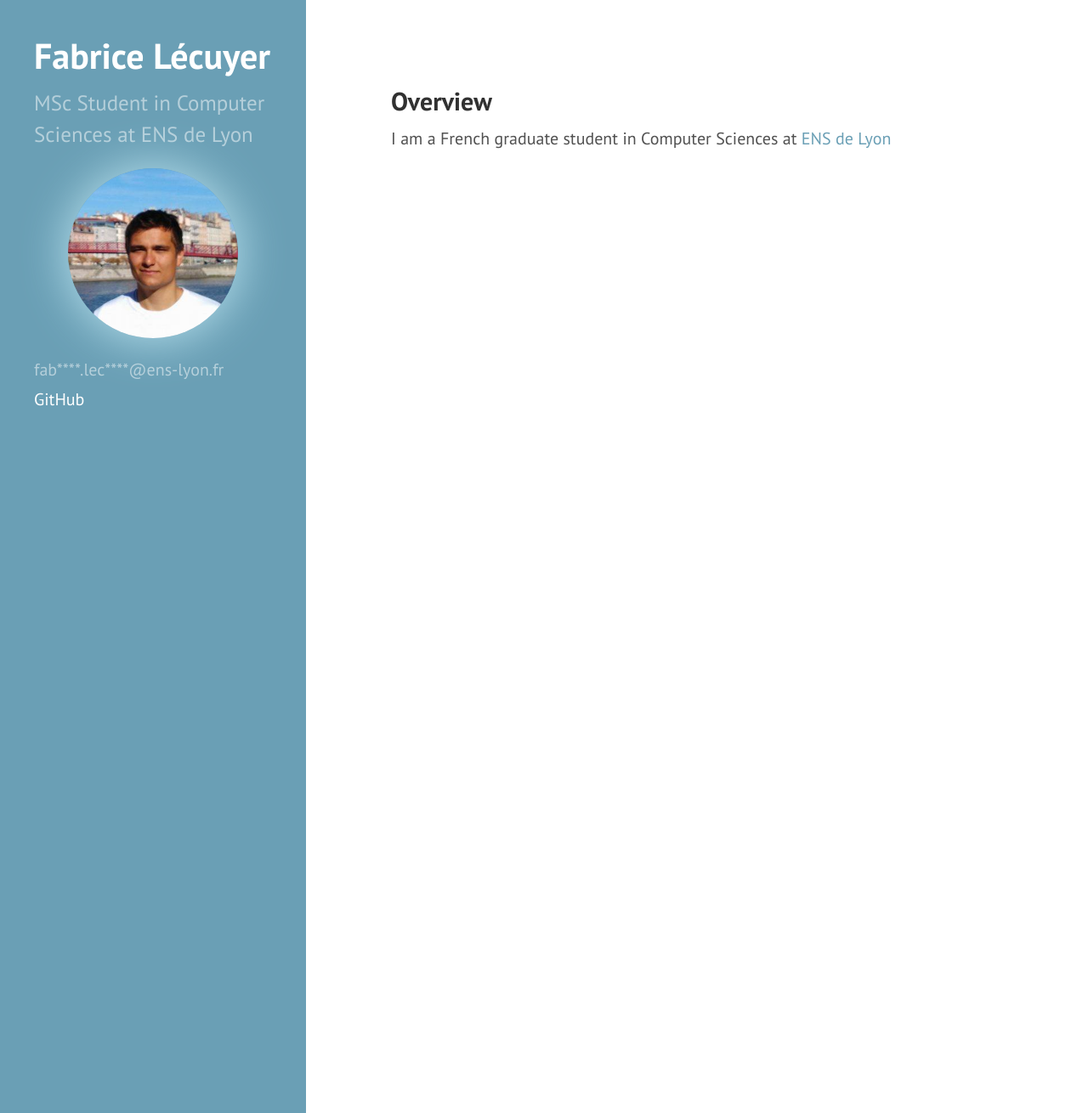
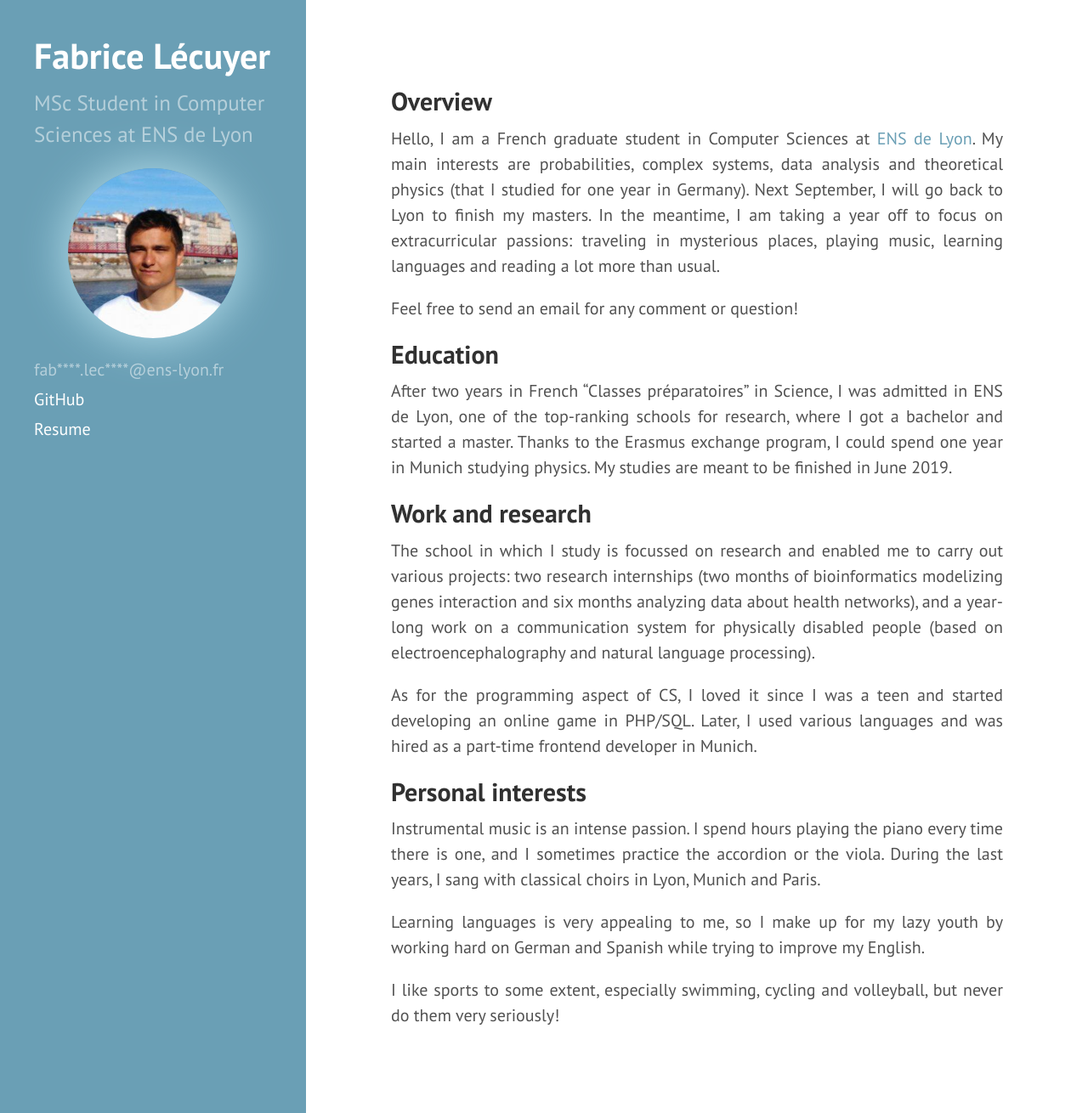
Before and after one commit to lecfab/lecfab.github.io, a Jekyll site: the page built from index.md, in a window 1280 px wide and 1310 px high. Shown: the whole window at 85% size. Built offline with Jekyll 4.4.1, drawn with Linux system fonts in a browser that asks for light colours.

Commit message:
update 2018

```diff
--- a/_config.yml
+++ b/_config.yml
@@ -34,6 +34,7 @@ author:
   email:             fabrice.lecuyer@ens-lyon.fr
   emailProtected:    fab****.lec****@ens-lyon.fr
   img:               /public/photoLyon.jpg
+  cv:                /public/CV_2018.pdf
 
 # Gems
 gems:
--- a/_includes/sidebar.html
+++ b/_includes/sidebar.html
@@ -1,15 +1,16 @@
 <div class="sidebar">
   <div class="container"> <!-- sidebar-sticky -->
     <div class="sidebar-about">
-      <h1>{{ site.title }}</h1>
+      <a class="sidebar-nav-item{% if page.url == site.baseurl %} active{% endif %}" href="{{ site.baseurl }}"><h1>{{ site.title }}</h1></a>
+
       <p class="lead">{{ site.description }}</p>
     </div>
 
     <nav class="sidebar-nav">
+
       {% comment %}
         <a class="sidebar-nav-item{% if page.url == site.baseurl %} active{% endif %}" href="{{ site.baseurl }}">Home</a>
-
-
+photoLyon.jpg
         The code below dynamically generates a sidebar nav of pages with
         `layout: page` in the front-matter. See readme for usage.
 
@@ -30,6 +31,8 @@
 
       <a class="sidebar-nav-item" href="{{ site.github.repo }}">GitHub</a>
 
+      <a class="sidebar-nav-item" href="{{ site.author.cv }}" target="_blank">Resume</a>
+
     </nav>
 
     {% comment %}
--- a/index.md
+++ b/index.md
@@ -5,4 +5,24 @@ title: Home
 
 ## Overview
 
-I am a French graduate student in Computer Sciences at [ENS de Lyon](http://www.ens-lyon.fr/)
+Hello, I am a French graduate student in Computer Sciences at [ENS de Lyon](http://www.ens-lyon.fr/). My main interests are probabilities, complex systems, data analysis and theoretical physics (that I studied for one year in Germany). Next September, I will go back to Lyon to finish my masters. In the meantime, I am taking a year off to focus on extracurricular passions: traveling in mysterious places, playing music, learning languages and reading a lot more than usual.
+
+Feel free to send an email for any comment or question!
+
+## Education
+
+After two years in French "Classes préparatoires" in Science, I was admitted in ENS de Lyon, one of the top-ranking schools for research, where I got a bachelor and started a master. Thanks to the Erasmus exchange program, I could spend one year in Munich studying physics. My studies are meant to be finished in June 2019.
+
+## Work and research
+
+The school in which I study is focussed on research and enabled me to carry out various projects: two research internships (two months of bioinformatics modelizing genes interaction and six months analyzing data about health networks), and a year-long work on a communication system for physically disabled people (based on electroencephalography and natural language processing).
+
+As for the programming aspect of CS, I loved it since I was a teen and started developing an online game in PHP/SQL. Later, I used various languages and was hired as a part-time frontend developer in Munich.
+
+## Personal interests
+
+Instrumental music is an intense passion. I spend hours playing the piano every time there is one, and I sometimes practice the accordion or the viola. During the last years, I sang with classical choirs in Lyon, Munich and Paris.
+
+Learning languages is very appealing to me, so I make up for my lazy youth by working hard on German and Spanish while trying to improve my English.
+
+I like sports to some extent, especially swimming, cycling and volleyball, but never do them very seriously!
--- a/public/css/poole.css
+++ b/public/css/poole.css
@@ -108,6 +108,7 @@ p {
   margin-top: 0;
   margin-bottom: 1rem;
 }
+.content p { text-align: justify; }
 
 strong {
   color: #303030;
```
Also changed, not shown: 1 other file.
